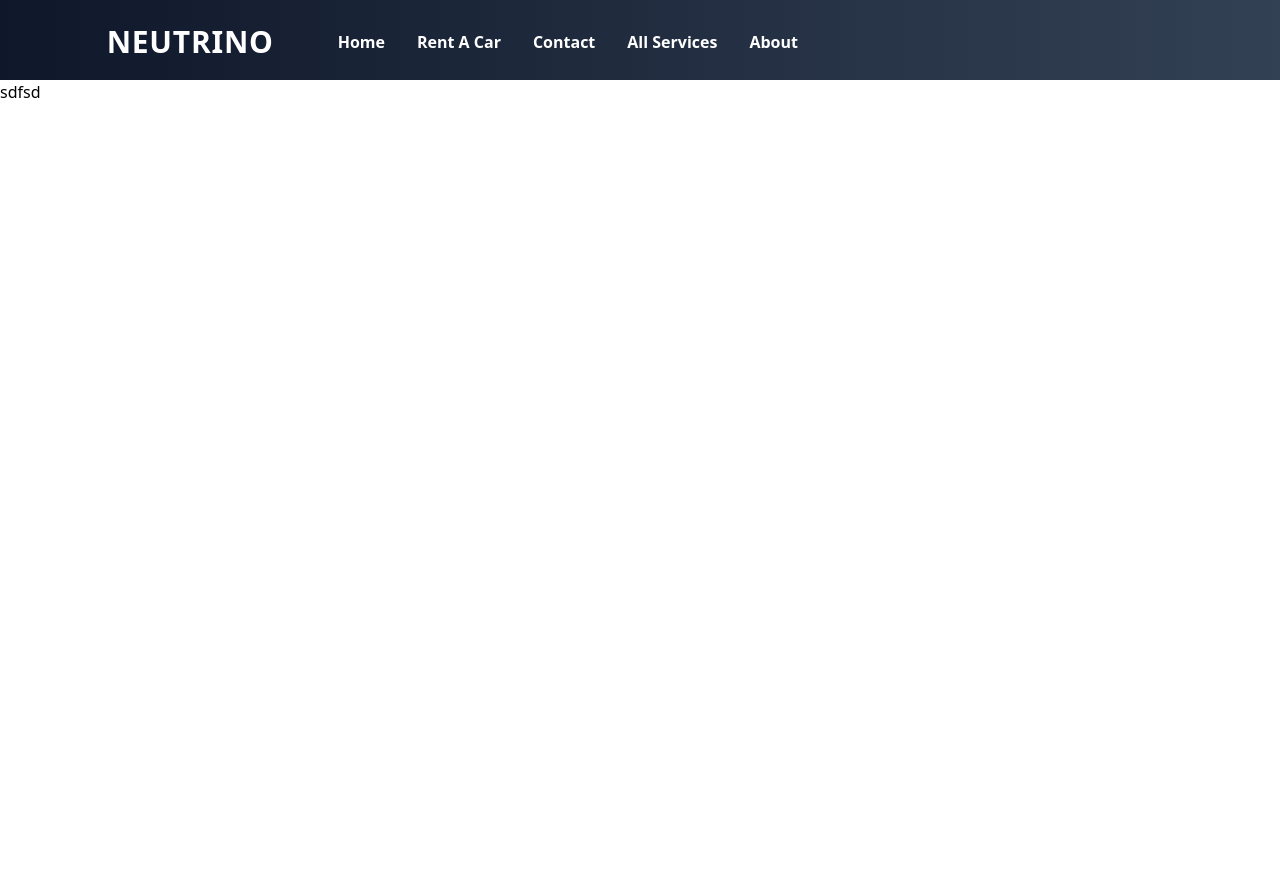
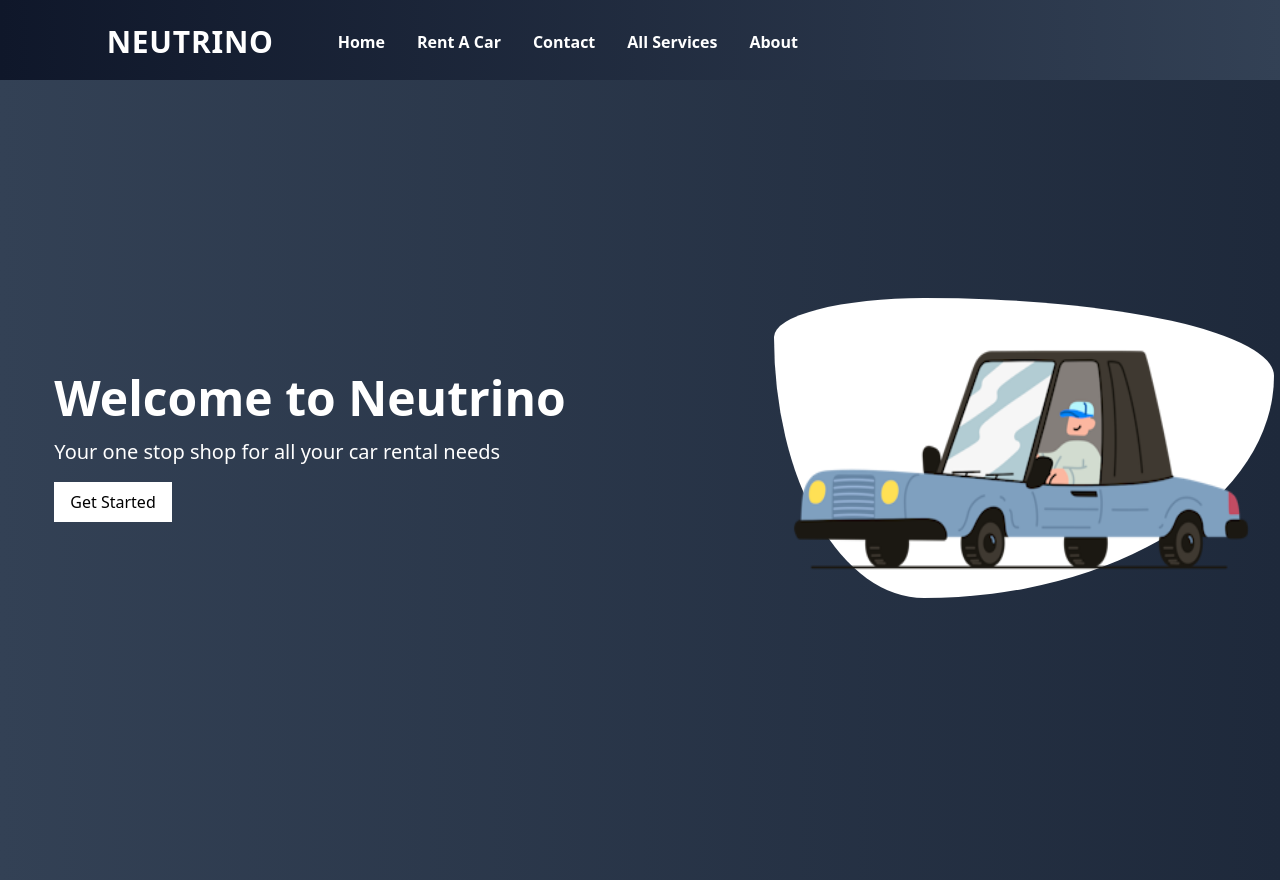
Before and after one commit to ertugakmann/NeutrinoFrontend, a React (Vite) app: page / in a window 1280 px wide. Before the commit the page ends 800 px from the top, so only its background shows below. Built offline with nearby package versions, Linux system fonts and the light colour scheme; no server answers.

Commit message:
HeroSection finished and created a component for show cars

```diff
--- a/src/App.jsx
+++ b/src/App.jsx
@@ -2,16 +2,20 @@ import axios from "axios";
 import "./App.css";
 import Herosection from "./components/Herosection";
 import Navbar from "./components/Navbar";
+import ReactDOM from "react-dom/client";
+import { BrowserRouter, Routes, Route } from "react-router-dom";
+import Home from "./components/Home";
+import RentFeed from "./components/RentFeed";
 
 function App() {
-  axios.get("https://neutrino-dev.com/api/customers").then(function (response) {
-    console.log(response);
-  });
-
   return (
     <>
-      <Navbar />
-      <Herosection />
+      <BrowserRouter>
+        <Routes>
+          <Route path="/" element={<Home />} />
+          <Route path="/rentFeed" element={<RentFeed />} />
+        </Routes>
+      </BrowserRouter>
     </>
   );
 }
--- a/src/components/Benefits.jsx
+++ /dev/null
@@ -1,7 +0,0 @@
-import React from "react";
-
-function Benefits() {
-  return <div>Benefits</div>;
-}
-
-export default Benefits;
--- a/src/components/Herosection.jsx
+++ b/src/components/Herosection.jsx
@@ -1,9 +1,25 @@
 import React from "react";
+import HeroIllustrate from "../assets/heroillustrate.png";
 
 function Herosection() {
   return (
-    <div className="bg-gradientColors-gradient">
- sdfsd
+    <div className="w-full h-[100vh] bg-gradient-to-r from-slate-700 to-slate-800 flex justify-between">
+      <div className="flex justify-between items-center mb-16 mx-auto gap-x-52  text-white">
+        <div className="ml-12 w-42">
+          <h1 className="text-5xl font-bold  mb-4">Welcome to Neutrino</h1>
+          <p className="text-xl">
+            Your one stop shop for all your car rental needs
+          </p>
+          <button className="bg-white text-black px-4 py-2 mt-4">
+            Get Started
+          </button>
+        </div>
+        <div className="hidden lg:flex h-[900]px] ">
+          <div className="rounded-[30%_70%_70%_30%_/_13%_26%_74%_87%]  w-[500px] bg-white  container">
+            <img className="h-[300px] pt-5 w-full" src={HeroIllustrate} />
+          </div>
+        </div>
+      </div>
     </div>
   );
 }
--- /dev/null
+++ b/src/components/Home.jsx
@@ -0,0 +1,14 @@
+import React from "react";
+import Navbar from "./Navbar";
+import Herosection from "./Herosection";
+
+function Home() {
+  return (
+    <div>
+      <Navbar />
+      <Herosection />
+    </div>
+  );
+}
+
+export default Home;
--- a/src/components/Navbar.jsx
+++ b/src/components/Navbar.jsx
@@ -1,5 +1,6 @@
 import React, { useState } from "react";
 import { IoMdMenu } from "react-icons/io";
+import { Link } from "react-router-dom";
 
 const Navbar = () => {
   // State to manage the navbar's visibility
@@ -9,15 +10,6 @@ const Navbar = () => {
   const handleNav = () => {
     setNav(!nav);
   };
-
-  // Array containing navigation items
-  const navItems = [
-    { id: 1, text: "Home" },
-    { id: 2, text: "Company" },
-    { id: 3, text: "Resources" },
-    { id: 4, text: "About" },
-    { id: 5, text: "Contact" },
-  ];
 
   const [toggleMenu, setToggleMenu] = useState(false);
 
@@ -46,13 +38,13 @@ const Navbar = () => {
               >
                 Home
               </a>
-              <a
-                href="#"
+              <Link
+                to="/rentFeed"
                 className="transition ease-in-out delay-50 hover:-translate-y-1
               duration-300"
               >
                 Rent A Car
-              </a>
+              </Link>
               <a
                 href="#"
                 className="transition ease-in-out delay-50 hover:-translate-y-1
--- /dev/null
+++ b/src/components/RentFeed.jsx
@@ -0,0 +1,18 @@
+import axios from "axios";
+import React, { useEffect } from "react";
+
+function RentFeed() {
+  useEffect(() => {
+    axios.get("https://neutrino-dev.com/api/Brands").then(function (response) {
+      console.log(response.data.data);
+    });
+  }, []);
+
+  return (
+    <div>
+      <h1>rentfeed</h1>
+    </div>
+  );
+}
+
+export default RentFeed;
```
Also changed, not shown: src/assets/heroillustrate.png (added).
